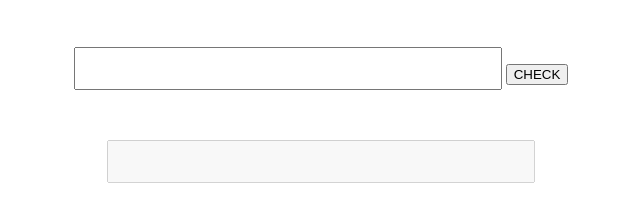
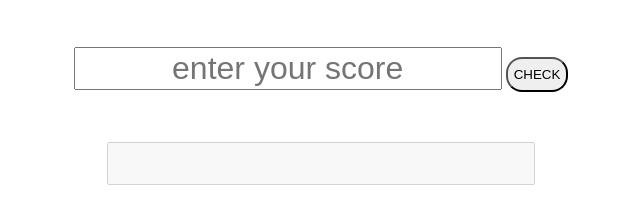
Before and after one commit to iPappyDev/Grading-System, a plain HTML site: page index.html in a window 1280 px wide. Shown: the part 208-432 px from the top of the page, without its empty margins (319-959 px from the left). Drawn offline with Linux system fonts and the light colour scheme.

Commit message:
made changes

```diff
--- a/index.html
+++ b/index.html
@@ -11,7 +11,7 @@
     <center>
         <section style="margin-top: 150px;">
             <h1>Grading System</h1>
-            <input type="text">
+            <input type="text" placeholder="enter your score">
             <button>CHECK</button>
         </section>
         <div>
--- a/style.css
+++ b/style.css
@@ -10,3 +10,7 @@ input{
     font-size: 2em;
     text-align: center;
 }
+button{
+    height: 35px;
+    border-radius: 16px;
+}
```
